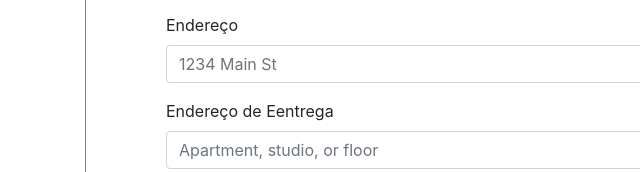
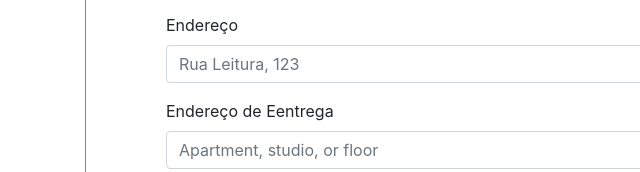
Before and after one commit to renatoobrito/devs-bittencourt, a plain HTML site: page user.html in a window 1280 px wide. Shown: the part 628-800 px from the top of the page, 0-640 px from the left. Drawn offline with nearby package versions, Linux system fonts and the light colour scheme.

Commit message:
new features added

```diff
--- a/user.html
+++ b/user.html
@@ -76,7 +76,7 @@
       </div>
       <div class="form-group">
         <label for="inputAddress">Endereço</label>
-        <input type="text" class="form-control" id="inputAddress" placeholder="1234 Main St">
+        <input type="text" class="form-control" id="inputAddress" placeholder="Rua Leitura, 123">
       </div>
       <div class="form-group">
         <label for="inputAddress2">Endereço de Eentrega</label>
```
